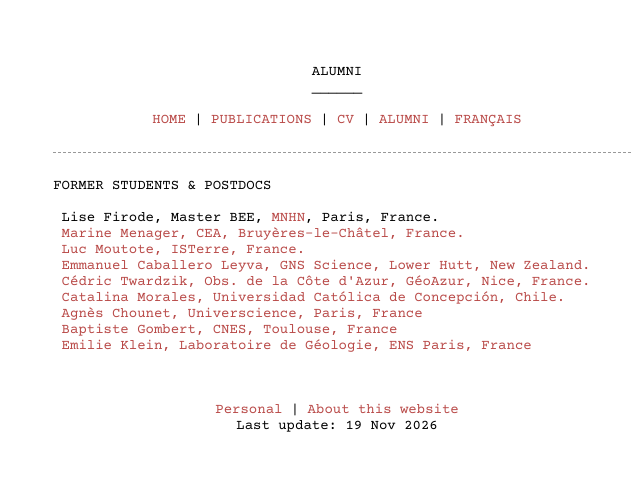
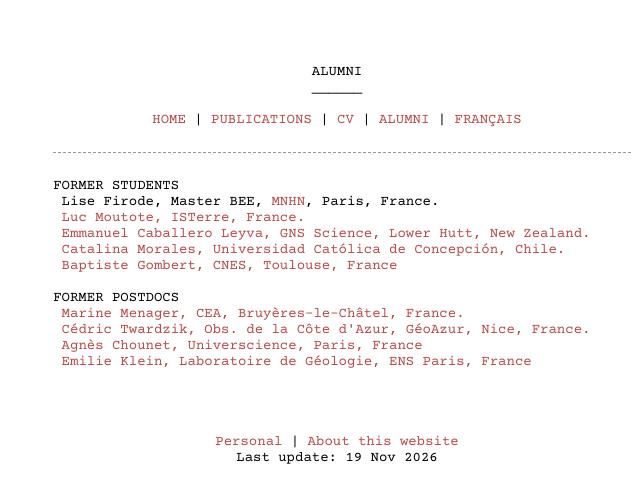
Before and after one commit to zduputel/zduputel.github.io, a plain HTML site: page people.html in a window 1280 px wide. Shown: the whole page, without its empty margins (303-943 px from the left). Drawn offline with Linux system fonts and the light colour scheme; no server answers.

Commit message:
Creating separate sections for students and post-docs

```diff
--- a/people.html
+++ b/people.html
@@ -25,17 +25,19 @@ ______
 <script type="text/javascript" src="menu.js"></script><noscript><a href="index-en.html">HOME</a> | <a href="publications.html">PUBLICATIONS</a> | <a href="cv.html">CV</a> | <a href="people.html">ALUMNI</a></noscript>
 </center></p>
 <hr class="sep"/><!-- CURRENT PHD STUDENTS --><!-- CURRENT POSTDOCS -->
-<p>FORMER STUDENTS &amp; POSTDOCS
-
+<p>FORMER STUDENTS
  Lise Firode, Master BEE, <a href="https://formation.mnhn.fr/fr/master-licence/master-biodiversite-ecologie-evolution-2613" target="_blank">MNHN</a>, Paris, France.
- <a href="https://www.linkedin.com/in/marine-menager-929505128/" target="_blank">Marine Menager, CEA, Bruyères-le-Châtel, France.</a>
  <a href="https://de.linkedin.com/in/lucmoutote/fr" target="_blank">Luc Moutote, ISTerre, France.</a>
  <a href="https://www.linkedin.com/in/emmanuel-caballero-leyva-812375a4/" target="_blank">Emmanuel Caballero Leyva, GNS Science, Lower Hutt, New Zealand.</a>
+ <a href="https://cmoralesyanez.github.io" target="_blank">Catalina Morales, Universidad Católica de Concepción, Chile.</a>
+ <a href="https://www.linkedin.com/in/baptiste-gombert-25026586/?originalSubdomain=fr" target="_blank">Baptiste Gombert, CNES, Toulouse, France</a>
+
+FORMER POSTDOCS
+ <a href="https://www.linkedin.com/in/marine-menager-929505128/" target="_blank">Marine Menager, CEA, Bruyères-le-Châtel, France.</a>
  <a href="https://cedtw.bitbucket.io/" target="_blank">Cédric Twardzik, Obs. de la Côte d'Azur, GéoAzur, Nice, France.</a>
- <a href="https://www.linkedin.com/in/catalina-morales-y%C3%A1%C3%B1ez-261aab1b9" target="_blank">Catalina Morales, Universidad Católica de Concepción, Chile.</a>
  <a href="https://www.linkedin.com/in/agn%C3%A8s-chounet-06070b199/?originalSubdomain=fr" target="_blank">Agnès Chounet, Universcience, Paris, France</a>
- <a href="https://www.linkedin.com/in/baptiste-gombert-25026586/?originalSubdomain=fr" target="_blank">Baptiste Gombert, CNES, Toulouse, France</a>
  <a href="https://kleinemilie.wordpress.com" target='_blank'>Emilie Klein, Laboratoire de Géologie, ENS Paris, France</a>
+
 </p>
 
 <div id="footer">
```
